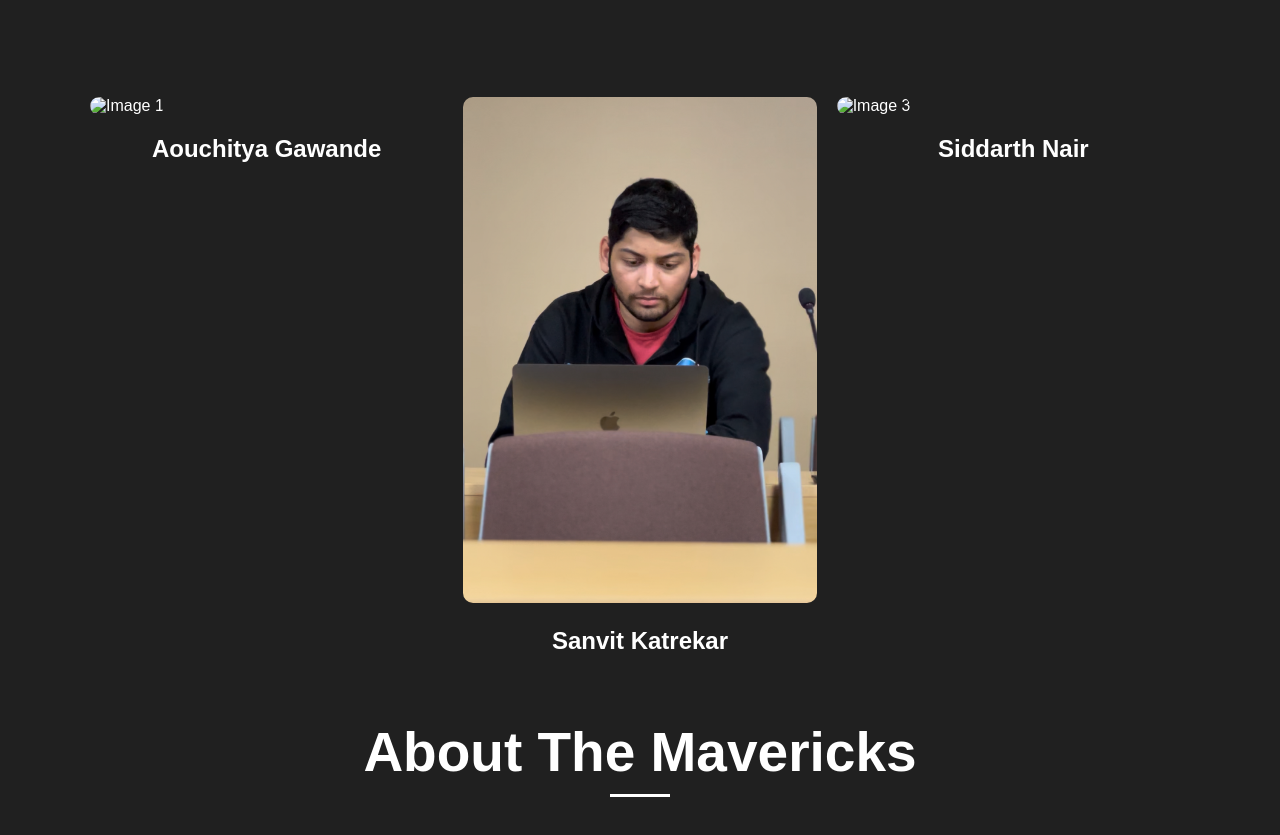
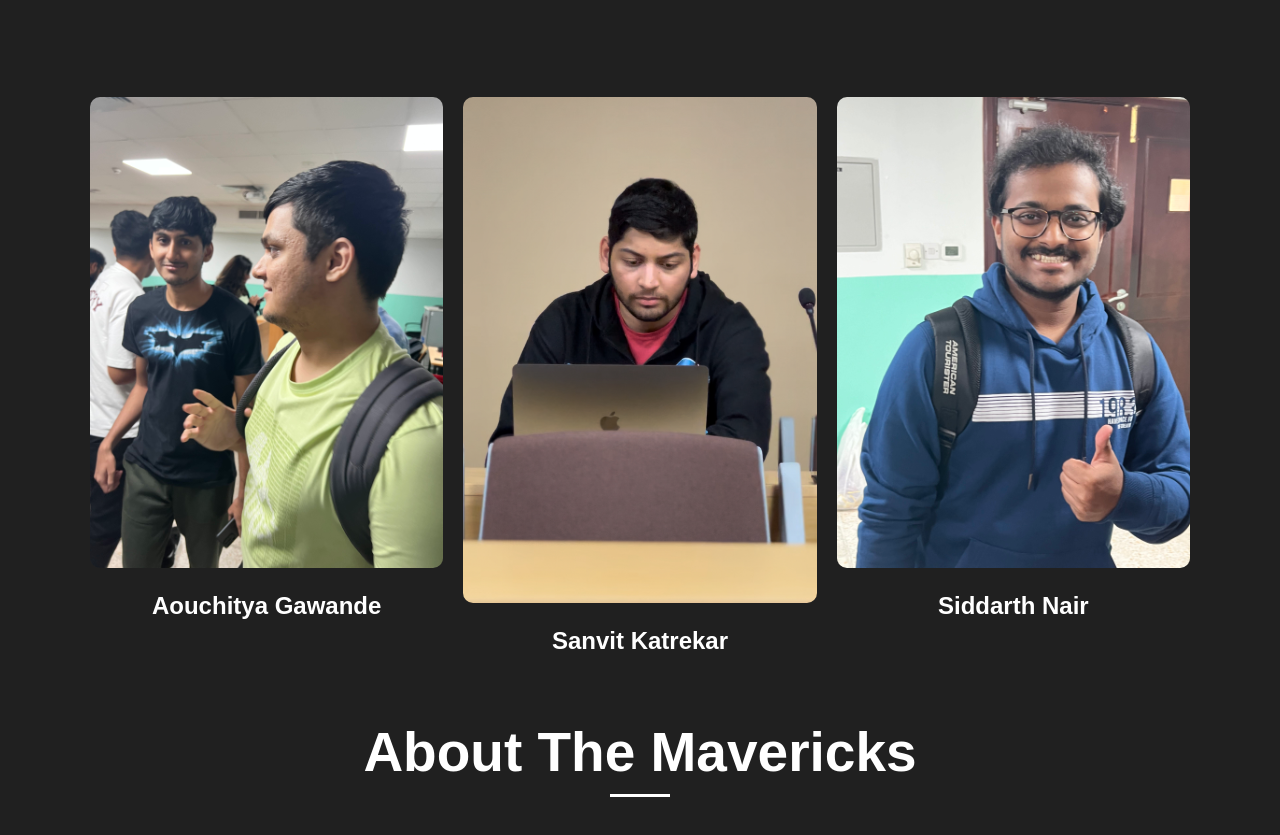
Before and after one commit to Sanvit-Katrekar/MTC-Mediathon, a plain HTML site: page about.html in a window 1280 px wide. Shown: the part 1216-2051 px from the top of the page. Drawn offline with Linux system fonts and the light colour scheme.

Commit message:
fix: heic changed to jpg, now renders imgs render on chrome

```diff
--- a/about.html
+++ b/about.html
@@ -77,7 +77,7 @@
     <section class="about-me">
       <div class="about-images">
         <div class="about-image">
-          <img src="aouchitya.HEIC" alt="Image 1" />
+          <img src="aouchitya.jpg" alt="Image 1" />
           <h2 align="center">Aouchitya Gawande</h2>
         </div>
         <div class="about-image">
@@ -85,7 +85,7 @@
           <h2 align="center">Sanvit Katrekar</h2>
         </div>
         <div class="about-image">
-          <img src="sid.HEIC" alt="Image 3" />
+          <img src="sid.jpg" alt="Image 3" />
           <h2 align="center">Siddarth Nair</h2>
         </div>
       </div>
```
Also changed, not shown: aouchitya.jpg (added), sid.jpg (added).
